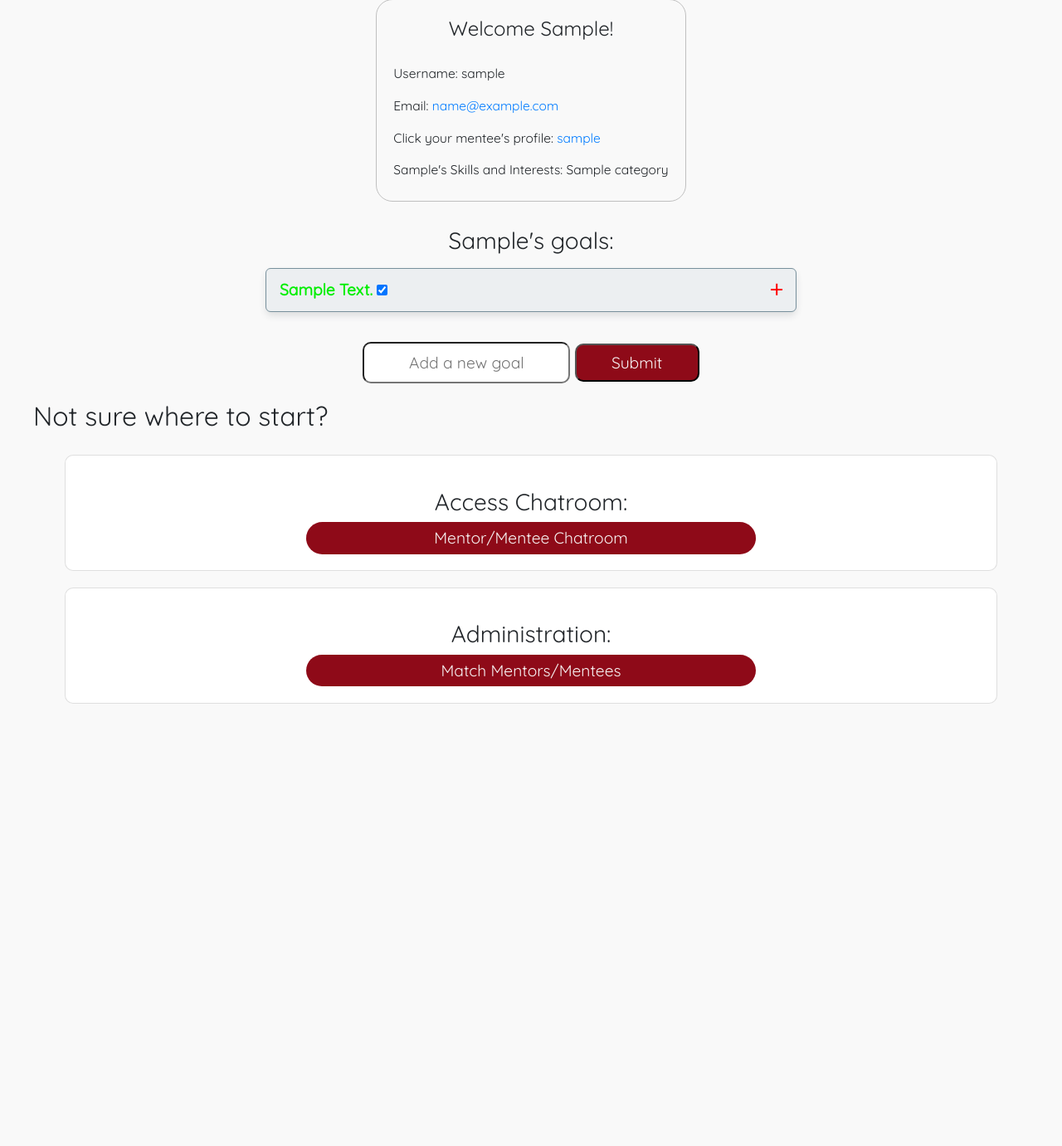
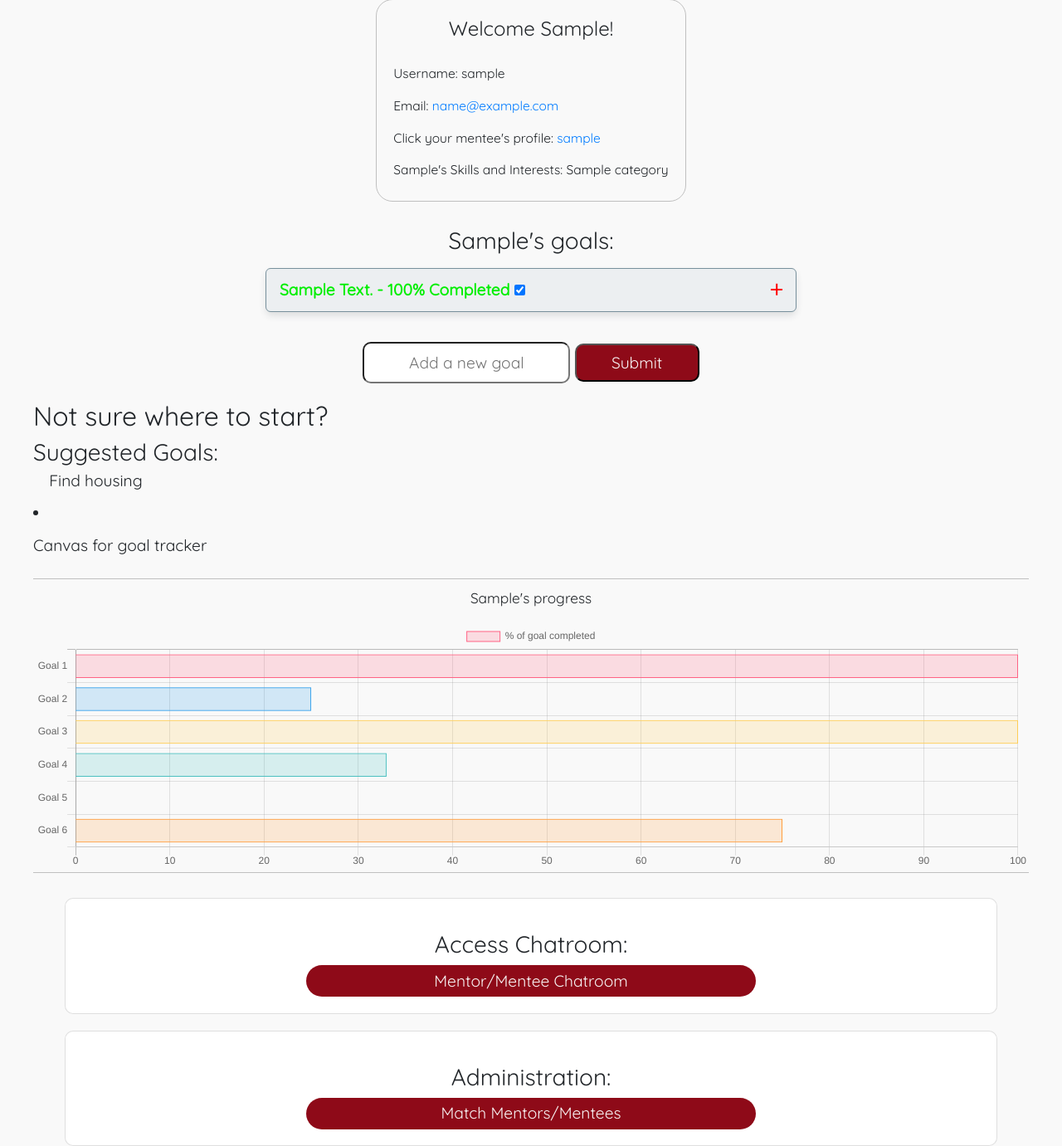
Before and after one commit to project-impact-2019/project-impact, a Django app: page /profile/1 in a window 1280 px wide. Shown: the part 111-1492 px from the top of the page at 83% size. Before the commit the page ends 959 px from the top, so only its background shows below. Run offline with Django 3.2, Linux system fonts and the light colour scheme; a user stored in the database is signed in; tables that the repository leaves empty hold one stand-in row (values such as "Sample post"); some libraries are stand-ins or nearby versions.

Commit message:
goal percentages done

```diff
--- a/core/static/js/compiled.js
+++ b/core/static/js/compiled.js
@@ -140,6 +140,9 @@ goals.forEach(item => {
 
     });
 
+// const goalPercentage = document.querySelectorAll('.goal-percentage')
+//     goalPer.forEach(item => {
+
 
 
 
@@ -204,4 +207,6 @@ var ctx = document.getElementById('myChart').getContext('2d');
                         }
                 }
                 });
+
+
 },{}]},{},[1]);
--- a/core/static/js/main.js
+++ b/core/static/js/main.js
@@ -139,6 +139,9 @@ goals.forEach(item => {
 
     });
 
+// const goalPercentage = document.querySelectorAll('.goal-percentage')
+//     goalPer.forEach(item => {
+
 
 
 
--- a/core/templates/core/user_profile.html
+++ b/core/templates/core/user_profile.html
@@ -39,7 +39,7 @@
 
 
 
-                <summary><font color=“green”>{{goal.description|title}}</font>
+                <summary><font color=“green”>{{goal.description|title}} - {{goal.percent_done}}% Completed </font>
                 {% if user == request.user%}
                 <input type="checkbox" checked=checked class='goal-done-checkbox is-done' data-goal='{{goal.pk}}'/></summary>
                 {% endif %}
@@ -51,10 +51,9 @@
                 {% endfor %}
 
                 {% else %}
-                <summary>{{goal.description}} <input type="checkbox"class='goal-done-checkbox' data-goal='{{goal.pk}}'/></summary>
+                <summary>{{goal.description}} - {{goal.percent_done}}% Completed <input type="checkbox"class='goal-done-checkbox' data-goal='{{goal.pk}}'/></summary>
                 {% for step in goal.steps.all %}
-
-                <p>
+                <p class='goals{{goal.pk}}'>
                         {% if step.done %}
                         {% if user == request.user%}
                         <input type="checkbox" checked=checked class='step-done-checkbox' data-step='{{step.pk}}'/>
@@ -94,14 +93,17 @@
 
         <div>
                 <h2>Not sure where to start?</h2>
+                <h3>Suggested Goals:</h3>
+                <ul>Find housing</ul>
+                <li></li>
         </div>
 
 
-        <!-- Canvas for goal tracker -->
-        <!-- <div class='canvas'>
+        Canvas for goal tracker
+        <div class='canvas'>
                 <p>{{user.person.first_name}}'s progress</p>
                 <canvas id="myChart" width="400" height="100"></canvas>
-        </div> -->
+        </div>
 
 
        <div class="chat-board card">
--- a/core/views.py
+++ b/core/views.py
@@ -147,10 +147,23 @@ def user_profile(request, user_id):
     person = Person.objects.get(user=request.user)
     chatrooms = Chat.objects.all()
     goals_by_user = Goal.objects.filter(person=user.person)
+    goal_percentages = {}
+
+    for goal in goals_by_user:
+        total_goals = goal.steps.count()
+        if total_goals:
+            completed_goals = goal.steps.filter(done = True).count()
+            percentage = int((completed_goals / total_goals) * 100)
+        else:
+            percentage = 0
+        goal.percent_done = percentage
+
+
     context={
         'user': user,
         'goals_by_user': goals_by_user,
         'chatrooms': chatrooms,
+        'goal_percentages': goal_percentages,
     }
     return render(request, 'core/user_profile.html', context)
 
@@ -283,6 +296,7 @@ def goal_list_view(request):
     """View for Goal List"""
     person = Person.objects.get(user=request.user)
     goals_by_user = Goal.objects.filter(person=person)
+    # complete_steps = Step.objects.filter(Step.done)
     context={
         'goals_by_user': goals_by_user,
     }
@@ -324,8 +338,6 @@ def add_new_step(request, pk):
 @csrf_exempt
 def check_mark(request, pk):
     step = Step.objects.get(pk=pk)
-    # step.done = request.data['done']
-    # breakpoint()
     body = json.loads(request.body)
     done = body['done']
     step.done = done
```
